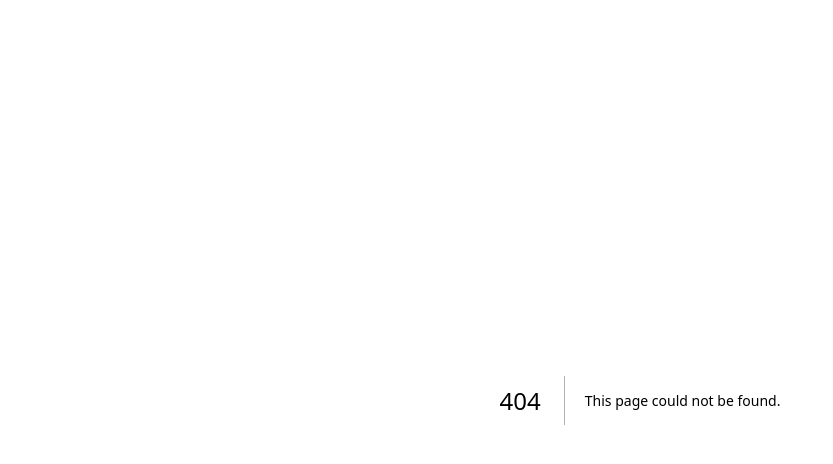
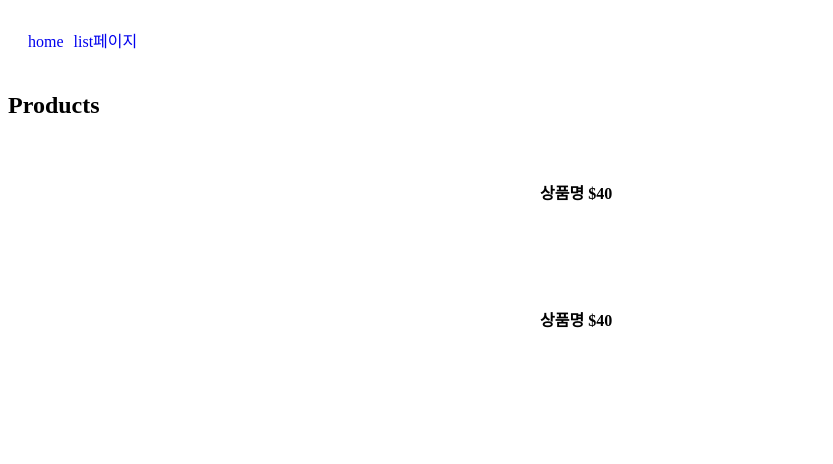
Before and after one commit to JKyEun/nextjs-practice, a Next.js app: page /list in a window 1280 px wide. Before the commit this address had no page. Shown: the top 464 px of the page, without its empty margins (0-833 px from the left). Built offline with nearby package versions, Linux system fonts and the light colour scheme.

Commit message:
Nextjs 입문, routing 처리해보기

```diff
--- a/app/globals.css
+++ b/app/globals.css
@@ -1,107 +1,17 @@
-:root {
-  --max-width: 1100px;
-  --border-radius: 12px;
-  --font-mono: ui-monospace, Menlo, Monaco, 'Cascadia Mono', 'Segoe UI Mono',
-    'Roboto Mono', 'Oxygen Mono', 'Ubuntu Monospace', 'Source Code Pro',
-    'Fira Mono', 'Droid Sans Mono', 'Courier New', monospace;
-
-  --foreground-rgb: 0, 0, 0;
-  --background-start-rgb: 214, 219, 220;
-  --background-end-rgb: 255, 255, 255;
-
-  --primary-glow: conic-gradient(
-    from 180deg at 50% 50%,
-    #16abff33 0deg,
-    #0885ff33 55deg,
-    #54d6ff33 120deg,
-    #0071ff33 160deg,
-    transparent 360deg
-  );
-  --secondary-glow: radial-gradient(
-    rgba(255, 255, 255, 1),
-    rgba(255, 255, 255, 0)
-  );
-
-  --tile-start-rgb: 239, 245, 249;
-  --tile-end-rgb: 228, 232, 233;
-  --tile-border: conic-gradient(
-    #00000080,
-    #00000040,
-    #00000030,
-    #00000020,
-    #00000010,
-    #00000010,
-    #00000080
-  );
-
-  --callout-rgb: 238, 240, 241;
-  --callout-border-rgb: 172, 175, 176;
-  --card-rgb: 180, 185, 188;
-  --card-border-rgb: 131, 134, 135;
+.navbar {
+  background: white;
+  padding: 20px;
 }
-
-@media (prefers-color-scheme: dark) {
-  :root {
-    --foreground-rgb: 255, 255, 255;
-    --background-start-rgb: 0, 0, 0;
-    --background-end-rgb: 0, 0, 0;
-
-    --primary-glow: radial-gradient(rgba(1, 65, 255, 0.4), rgba(1, 65, 255, 0));
-    --secondary-glow: linear-gradient(
-      to bottom right,
-      rgba(1, 65, 255, 0),
-      rgba(1, 65, 255, 0),
-      rgba(1, 65, 255, 0.3)
-    );
-
-    --tile-start-rgb: 2, 13, 46;
-    --tile-end-rgb: 2, 5, 19;
-    --tile-border: conic-gradient(
-      #ffffff80,
-      #ffffff40,
-      #ffffff30,
-      #ffffff20,
-      #ffffff10,
-      #ffffff10,
-      #ffffff80
-    );
-
-    --callout-rgb: 20, 20, 20;
-    --callout-border-rgb: 108, 108, 108;
-    --card-rgb: 100, 100, 100;
-    --card-border-rgb: 200, 200, 200;
-  }
-}
-
-* {
-  box-sizing: border-box;
-  padding: 0;
-  margin: 0;
-}
-
-html,
-body {
-  max-width: 100vw;
-  overflow-x: hidden;
-}
-
-body {
-  color: rgb(var(--foreground-rgb));
-  background: linear-gradient(
-      to bottom,
-      transparent,
-      rgb(var(--background-end-rgb))
-    )
-    rgb(var(--background-start-rgb));
-}
-
-a {
-  color: inherit;
+.navbar a {
+  margin-right: 10px;
   text-decoration: none;
 }
 
-@media (prefers-color-scheme: dark) {
-  html {
-    color-scheme: dark;
-  }
+.food {
+  margin: 20px auto;
+  width: 200px;
+  background: white;
+  color: black;
+  padding: 20px;
+  border-radius: 5px;
 }
--- a/app/layout.js
+++ b/app/layout.js
@@ -1,17 +1,24 @@
-import './globals.css'
-import { Inter } from 'next/font/google'
+import './globals.css';
+import { Inter } from 'next/font/google';
+import Link from 'next/link';
 
-const inter = Inter({ subsets: ['latin'] })
+const inter = Inter({ subsets: ['latin'] });
 
 export const metadata = {
   title: 'Create Next App',
   description: 'Generated by create next app',
-}
+};
 
 export default function RootLayout({ children }) {
   return (
-    <html lang="en">
-      <body className={inter.className}>{children}</body>
+    <html lang='en'>
+      <body>
+        <div className='navbar'>
+          <Link href='/'>home</Link>
+          <Link href='/list'>list페이지</Link>
+        </div>
+        {children}
+      </body>
     </html>
-  )
+  );
 }
--- /dev/null
+++ b/app/list/page.js
@@ -0,0 +1,13 @@
+export default function page() {
+  return (
+    <div>
+      <h2>Products</h2>
+      <div className='food'>
+        <h4>상품명 $40</h4>
+      </div>
+      <div className='food'>
+        <h4>상품명 $40</h4>
+      </div>
+    </div>
+  );
+}
```
Also changed, not shown: app/page.js (+4 -91 lines).
